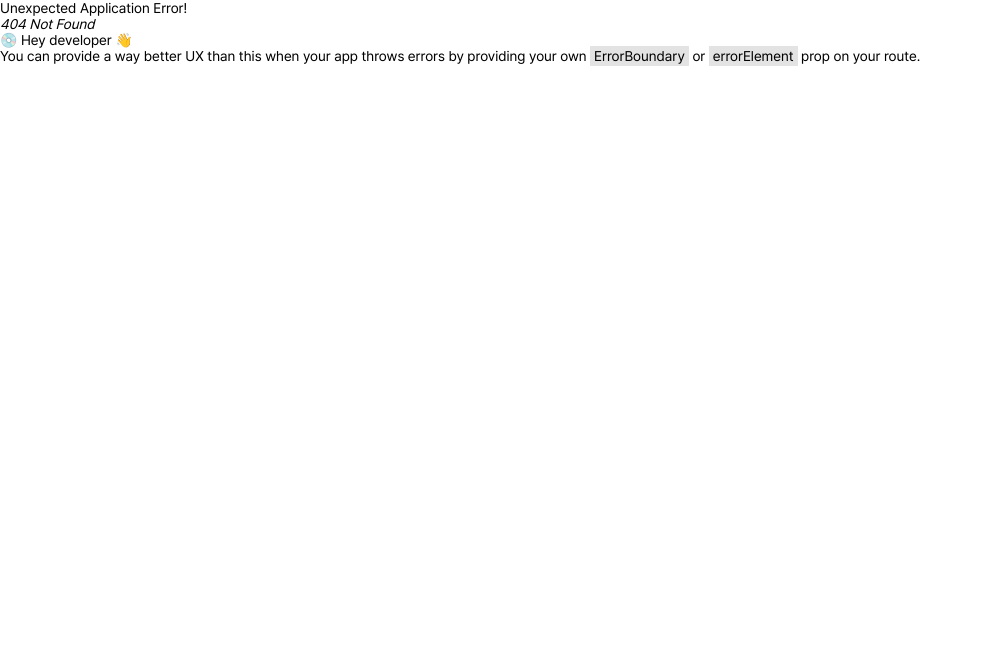
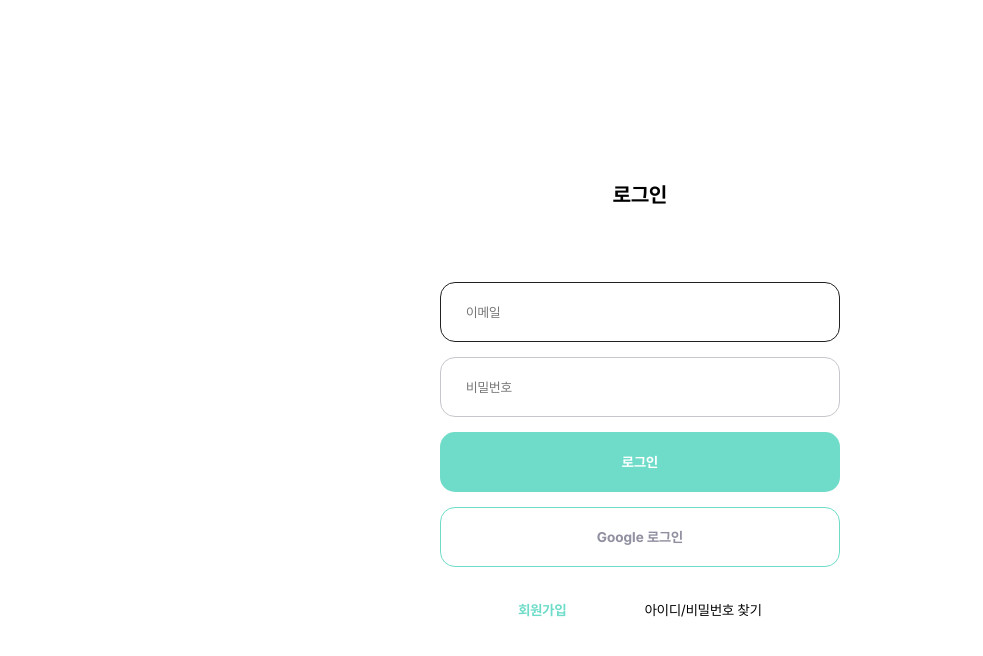
Before and after one commit to neptune588/Picket-FE-deploy-, a React (Vite) app: page /auth/signin in a window 1280 px wide. Before the commit this address had no page. Shown: the top 656 px of the page, without its empty margins (0-983 px from the left). Built offline with nearby package versions, Linux system fonts and the light colour scheme.

Commit message:
feat:#8 로그인 페이지 목업 완성

```diff
--- /dev/null
+++ b/src/components/SubmitButton/SubmitButton.jsx
@@ -0,0 +1,28 @@
+import styled from "styled-components";
+
+const Submit = styled.input`
+  width: ${({ $width }) => {
+    return $width;
+  }};
+  height: 60px;
+  color: ${({ theme: { colors } }) => {
+    return colors.white;
+  }};
+  font-size: ${({ theme: { typo } }) => {
+    return typo.size.md;
+  }};
+  font-weight: ${({ theme: { typo } }) => {
+    return typo.weight.bold;
+  }};
+  background-color: ${({ theme: { colors } }) => {
+    return colors.primary;
+  }};
+  border: none;
+  border-radius: 15px;
+  user-select: none;
+  cursor: pointer;
+`;
+
+export default function SubmitButton({ width, value }) {
+  return <Submit $width={width} type="submit" value={value} disabled />;
+}
--- a/src/pages/SignIn/index.jsx
+++ b/src/pages/SignIn/index.jsx
@@ -1,7 +1,69 @@
+import { useEffect, useRef, useState } from "react";
+import { useNavigate } from "react-router-dom";
+
+import {
+  Title,
+  InputBox,
+  SocialLogin,
+  UserAuthBox,
+} from "@/pages/SignIn/style";
+
+import Input from "@/components/Input/Input";
+import SubmitButton from "@/components/SubmitButton/SubmitButton";
+
 export default function SignIn() {
+  const navigate = useNavigate();
+
+  const [emailValue, setEmailValue] = useState("");
+  const [pwValue, setPwValue] = useState("");
+
+  const emailInput = useRef();
+
+  useEffect(() => {
+    emailInput.current.focus();
+  }, []);
   return (
     <>
-      <div>index</div>
+      <Title>로그인</Title>
+      <form>
+        <InputBox>
+          <Input
+            width={"400px"}
+            type={"text"}
+            inputRef={emailInput}
+            placeholder={"이메일"}
+            onChange={(e) => {
+              setEmailValue(e.target.value);
+            }}
+          />
+        </InputBox>
+        <InputBox>
+          <Input
+            width={"400px"}
+            type={"password"}
+            placeholder={"비밀번호"}
+            onChange={(e) => {
+              setPwValue(e.target.value);
+            }}
+          />
+        </InputBox>
+        <InputBox>
+          <SubmitButton width={"400px"} value={"로그인"} />
+        </InputBox>
+        <InputBox>
+          <SocialLogin disabled>Google 로그인</SocialLogin>
+        </InputBox>
+        <UserAuthBox>
+          <p
+            onClick={() => {
+              navigate("/auth/signup");
+            }}
+          >
+            회원가입
+          </p>
+          <p>아이디/비밀번호 찾기</p>
+        </UserAuthBox>
+      </form>
     </>
   );
 }
--- a/src/pages/SignIn/style.js
+++ b/src/pages/SignIn/style.js
@@ -0,0 +1,55 @@
+import styled from "styled-components";
+
+const InputBox = styled.div`
+  display: flex;
+  margin-bottom: 15px;
+  &:last-child {
+    margin-bottom: 0px;
+  }
+`;
+
+const Title = styled.h2`
+  font-size: ${({ theme: { typo } }) => {
+    return typo.size.xl;
+  }};
+  font-weight: ${({ theme: { typo } }) => {
+    return typo.weight.bold;
+  }};
+  margin-bottom: 75px;
+  user-select: none;
+`;
+
+const SocialLogin = styled.button`
+  width: 400px;
+  height: 60px;
+  border: 1px solid
+    ${({ theme: { colors } }) => {
+      return colors.primary;
+    }};
+  color: ${({ theme: { colors } }) => {
+    return colors.gray["60"];
+  }};
+  font-weight: ${({ theme: { typo } }) => {
+    return typo.weight.bold;
+  }};
+  border-radius: 15px;
+  user-select: none;
+`;
+
+const UserAuthBox = styled.div`
+  display: flex;
+  justify-content: space-evenly;
+  margin-top: 35px;
+  p {
+    cursor: pointer;
+    &:first-child {
+      color: ${({ theme: { colors } }) => {
+        return colors.primary;
+      }};
+      font-weight: ${({ theme: { typo } }) => {
+        return typo.weight.bold;
+      }};
+    }
+  }
+`;
+export { Title, InputBox, SocialLogin, UserAuthBox };
--- a/src/pages/SignUp/style.js
+++ b/src/pages/SignUp/style.js
@@ -25,6 +25,9 @@ const InputCheckWrapper = styled.div`
 const DoubleCheckButton = styled.button`
   width: 110px;
   height: 60px;
+  font-weight: ${({ theme: { typo } }) => {
+    return typo.weight.bold;
+  }};
   color: ${({ theme: { colors } }) => {
     return colors.white;
   }};
--- a/src/routes/router.jsx
+++ b/src/routes/router.jsx
@@ -5,6 +5,7 @@ import AuthPageLayOut from "@/pages/AuthPageLayOut";
 
 import OnlyTest from "@/pages/OnlyTest/OnlyTest";
 import SignUp from "@/pages/SignUp";
+import SignIn from "@/pages/SignIn";
 
 const router = createBrowserRouter([
   {
@@ -25,6 +26,10 @@ const router = createBrowserRouter([
         path: "/auth/signup",
         element: <SignUp />,
       },
+      {
+        path: "/auth/signin",
+        element: <SignIn />,
+      },
     ],
   },
 ]);
```
